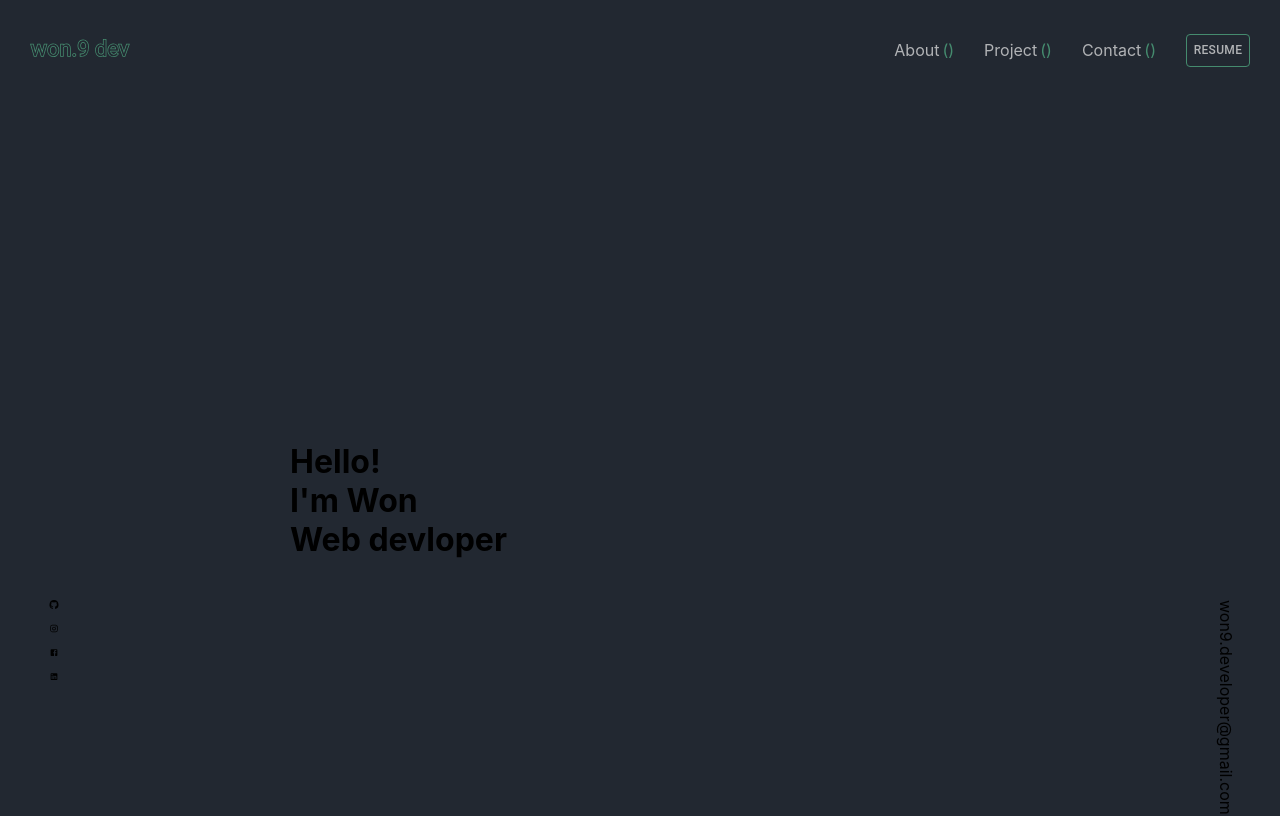
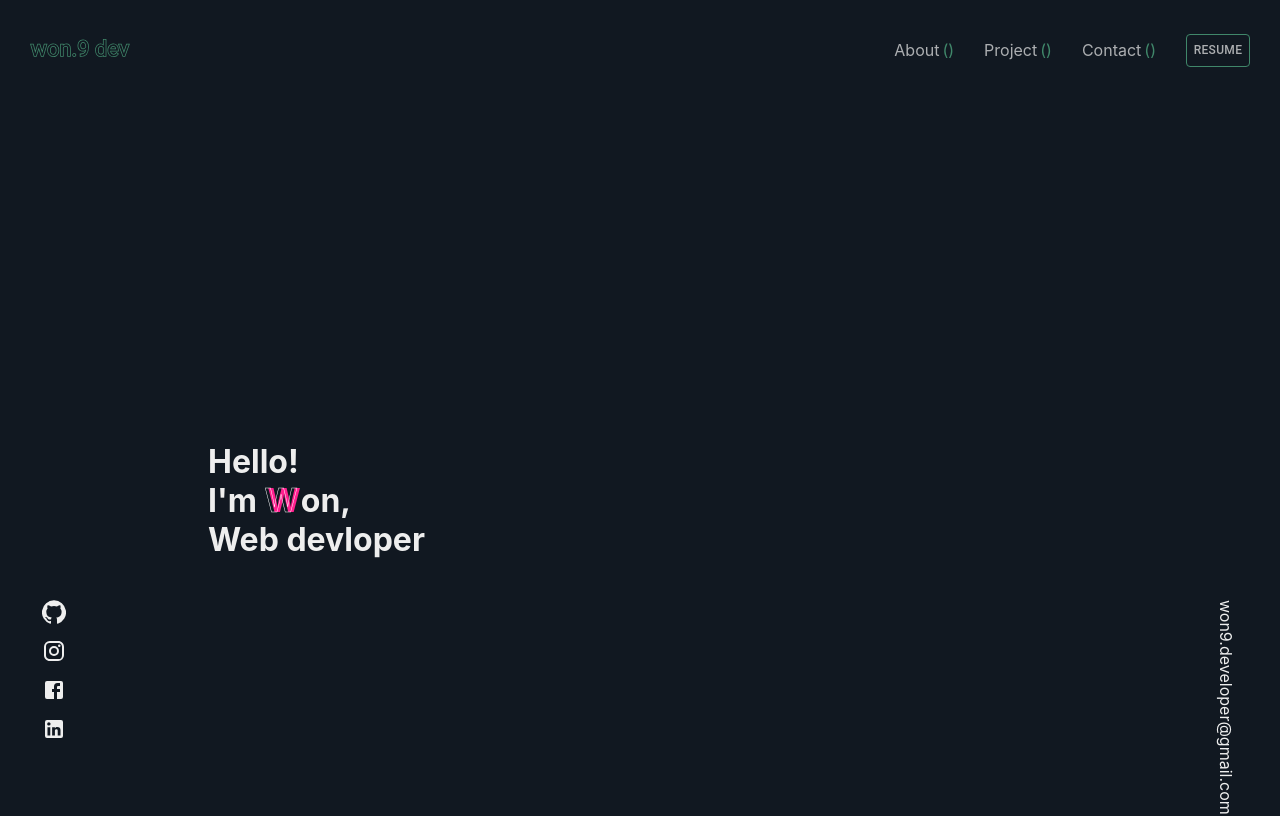
Before and after one commit to wonho-jung/Portfolio, a React (Create React App) app: page / in a window 1280 px wide. Shown: the top 816 px of the page. Built offline with nearby package versions, Linux system fonts and the light colour scheme.

Commit message:
done with hambuger menu

```diff
--- a/src/App.js
+++ b/src/App.js
@@ -37,12 +37,13 @@ function App() {
 
 export default App;
 const AppContainer = styled.div`
+  color: #eeeeee;
   margin: 0;
-  background-color: #222831;
+  background-color: #111821;
 `;
 const AppBodyContainer = styled.div`
   display: flex;
   @media (min-width: 320px) and (max-width: 480px) {
-    display: grid;
+    /* display: grid; */
   }
 `;
--- a/src/components/Body.js
+++ b/src/components/Body.js
@@ -30,5 +30,6 @@ const BodyContainer = styled.div`
   margin: 0px auto !important;
   @media (min-width: 320px) and (max-width: 480px) {
     padding: 0;
+    flex: 1;
   }
 `;
--- a/src/components/Header.js
+++ b/src/components/Header.js
@@ -130,8 +130,10 @@ const HeaderContainer = styled.div`
   padding: 0 30px;
   height: 100px;
   display: flex;
-  justify-content: space-between;
   align-items: center;
+  @media screen and (min-width: 960px) {
+    justify-content: space-between;
+  }
 `;
 const HeaderLeft = styled.div`
   .logo {
@@ -148,29 +150,33 @@ const HeaderLeft = styled.div`
   }
 `;
 const HeaderRight = styled.div`
+  display: flex;
+  flex-direction: column;
   @media screen and (max-width: 960px) {
     .menu-icon {
       display: block !important;
       position: absolute;
+      cursor: pointer;
+      right: 30px;
+      top: 45px;
+      transform: translate(-5%, -50%);
+      z-index: 2;
+    }
+    .nav-menu {
+      position: fixed;
       top: 0;
       right: 0;
-      transform: translate(-100%, 60%);
-      font-size: 1.8rem;
-      cursor: pointer;
-      z-index: 999;
-    }
-    .nav-menu {
-      background-color: black;
-      display: flex;
+      background: #1e2a3a;
+      height: 100vh;
+      width: 70%;
+      justify-content: center;
       flex-direction: column;
-      width: 50%;
-      height: 100vh;
-      position: absolute;
-      top: 0;
-      left: -100%;
-      opacity: 1;
-      transition: all 0.5s linear;
-      justify-content: center;
+      -webkit-clip-path: circle(100px at 90% -60%);
+      clip-path: circle(100px at 90% -60%);
+      transition: all 1.5s ease-out;
+      pointer-events: none;
+      z-index: 1;
+
       li {
         padding-left: 0;
         opacity: 1;
@@ -179,12 +185,12 @@ const HeaderRight = styled.div`
     }
 
     .nav-menu.active {
-      background: #242222;
-      top: 0;
-      left: 50%;
-      opacity: 1;
-      transition: all 0.5s linear;
-      z-index: 1;
+      -webkit-clip-path: circle(1200px at 90% -10%);
+      clip-path: circle(1200px at 90% -10%);
+
+      pointer-events: all;
+
+      background: #1e2a3a;
       li {
         padding-left: 0;
         opacity: 1;
--- a/src/components/Home.js
+++ b/src/components/Home.js
@@ -5,7 +5,9 @@ function Home() {
   return (
     <HomeContainer>
       <h1>Hello!</h1>
-      <h1>I'm Won</h1>
+      <h1>
+        I'm <span className="span-w">W</span>on,
+      </h1>
       <h1>Web devloper</h1>
     </HomeContainer>
   );
@@ -18,9 +20,16 @@ const HomeContainer = styled.div`
   flex-direction: column;
   justify-content: center;
   height: 100vh;
+
+  .span-w {
+    padding-right: 3px;
+    color: #fd2155;
+    -webkit-text-fill-color: transparent;
+    -webkit-text-stroke-width: 0.5px;
+    -webkit-text-stroke-color: white;
+    text-shadow: 3px 0px #ff1f8f;
+  }
   @media (min-width: 320px) and (max-width: 480px) {
-    h1 {
-      font-size: 2em;
-    }
+    transform: translate(0, -20%);
   }
 `;
--- a/src/components/LeftSidebar.js
+++ b/src/components/LeftSidebar.js
@@ -35,4 +35,7 @@ const Icons = styled.div`
   .MuiSvgIcon-root {
     padding-bottom: 15px;
   }
+  @media (min-width: 320px) and (max-width: 480px) {
+    display: none;
+  }
 `;
--- a/src/components/Project.js
+++ b/src/components/Project.js
@@ -12,5 +12,5 @@ function Project() {
 export default Project;
 
 const ProjectContainer = styled.div`
-  height: 100vh;
+  height: 50vh;
 `;
--- a/src/components/RightSidebar.js
+++ b/src/components/RightSidebar.js
@@ -22,4 +22,7 @@ const RightSidebarContainer = styled.div`
   align-items: center;
   max-width: 150px;
   writing-mode: vertical-rl;
+  @media (min-width: 320px) and (max-width: 480px) {
+    display: none;
+  }
 `;
--- a/src/index.css
+++ b/src/index.css
@@ -1,7 +1,6 @@
 * {
   margin: 0;
   padding: 0;
-  box-sizing: border-box;
 }
 body {
   margin: 0;
```
